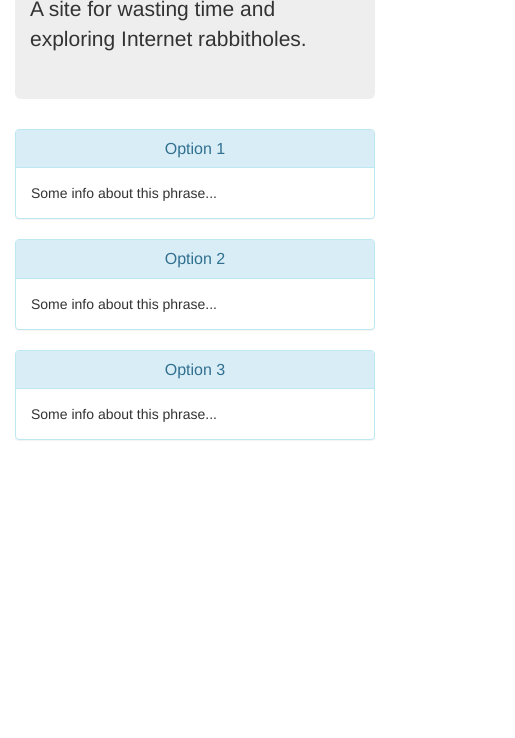
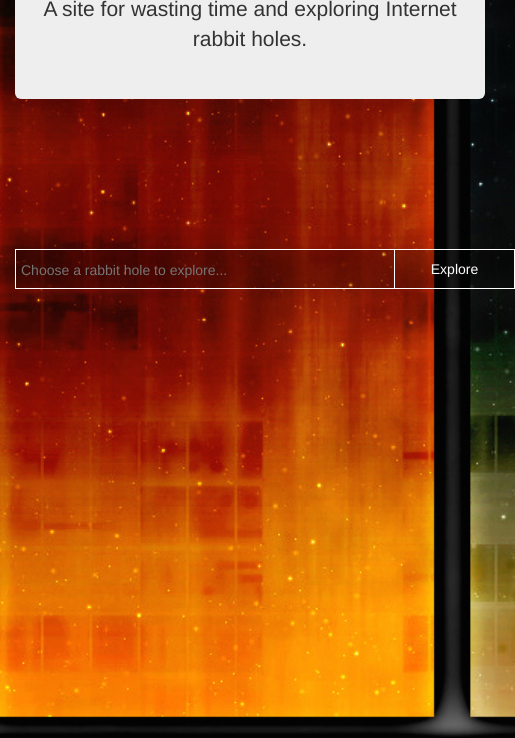
Before and after one commit to rabbithole-309k/rabbithole-309k.github.io, a plain HTML site: page index.html in a window 390 px wide. Shown: the part 106-844 px from the top of the page, 515 px wide, since content can reach past the window. Drawn offline with nearby package versions, Linux system fonts and the light colour scheme.

Commit message:
Got the site running with the api

```diff
--- a/index.html
+++ b/index.html
@@ -1,24 +1,17 @@
 <html>
   <header>
-    <title>Hello there</title>
+    <title>Rabbithole</title>
   </header>
   <head>
     <meta charset="utf-8">
     <title>Rabbithole</title>
     <link rel="stylesheet" href="http://netdna.bootstrapcdn.com/bootstrap/3.1.1/css/bootstrap.css">
+    <link rel="stylesheet" href="./styles.css">
   </head>
   <body role="document" style="">
-
-    <!-- Fixed navbar -->
     <div class="navbar navbar-inverse navbar-fixed-top" role="navigation">
       <div class="container">
         <div class="navbar-header">
-          <button type="button" class="navbar-toggle" data-toggle="collapse" data-target=".navbar-collapse">
-            <span class="sr-only">Toggle navigation</span>
-            <span class="icon-bar"></span>
-            <span class="icon-bar"></span>
-            <span class="icon-bar"></span>
-          </button>
           <a class="navbar-brand" href="index.html">Rabbithole</a>
         </div>
         <div class="navbar-collapse collapse">
@@ -26,52 +19,19 @@
             <li class="active"><a href="#">Home</a></li>
             <li><a href="about.html">About</a></li>
           </ul>
-
-        </div><!--/.nav-collapse -->
+        </div>
       </div>
     </div>
 
-    <div class="container theme-showcase" role="main">
-
-      <!-- Main jumbotron for a primary marketing message or call to action -->
-      <div class="jumbotron">
+    <div class="container theme-showcase" role="main" style="width: 500px">
+      <div class="jumbotron" style="text-align: center;">
         <h1>Rabbithole</h1>
-        <p>A site for wasting time and exploring Internet rabbitholes.</p>
+        <p>A site for wasting time and exploring Internet rabbit holes.</p>
       </div>
-
-
-      <div class="row">
-        <div class="col-sm-4">
-          <div class="panel panel-info">
-            <div class="panel-heading">
-              <h3 class="panel-title text-center">Option 1</h3>
-            </div>
-            <div class="panel-body">
-              Some info about this phrase...
-            </div>
-          </div>
-        </div><!-- /.col-sm-4 -->
-        <div class="col-sm-4">
-          <div class="panel panel-info">
-            <div class="panel-heading">
-              <h3 class="panel-title text-center">Option 2</h3>
-            </div>
-            <div class="panel-body">
-              Some info about this phrase...
-            </div>
-          </div>
-        </div><!-- /.col-sm-4 -->
-        <div class="col-sm-4">
-          <div class="panel panel-info">
-            <div class="panel-heading">
-              <h3 class="panel-title text-center">Option 3</h3>
-            </div>
-            <div class="panel-body">
-              Some info about this phrase...
-            </div>
-          </div>
-        </div><!-- /.col-sm-4 -->
-      </div>
+      <form class="search" action="display_paths.html">
+        <input type="search" name="base" placeholder="Choose a rabbit hole to explore..." required>
+        <button type="submit">Explore</button>
+      </form>
     </div>
   </body>
 </html>
--- /dev/null
+++ b/styles.css
@@ -0,0 +1,54 @@
+body {
+    background:url(./background.jpg) no-repeat center center fixed;
+    background-size:cover;
+}
+
+.search {
+    width: 500px;
+    height: 40px;
+    margin: 150px auto;
+    background: #444;
+    background: rgba(0,0,0,.2);
+    border-radius:v3px;border: 1px solid #fff;
+}
+
+.search input {
+    width: 370px;
+    padding: 10px 5px;
+    float: left;
+    color: #ccc;
+    border: 0;
+    background: transparent;
+    border-radius: 3px 0 0 3px;
+}
+
+.search input:focus {
+    outline: 0;
+    background:transparent;
+}
+
+.search button {
+    position: relative;
+    float: right;
+    border: 0;
+    padding: 0;
+    cursor: pointer;
+    height: 38px;
+    width: 120px;
+    color: #fff;
+    background: transparent;
+    border-left: 1px solid #fff;
+}
+
+.search button:hover {
+    background: #fff;
+    color:#444;
+}
+
+.search button:active {
+    box-shadow: 0px 0px 12px 0px rgba(225, 225, 225, 1);
+}
+
+.search button:focus {
+    outline: 0;
+}
```
Also changed, not shown: about.html (+1 -0 lines), display_paths.html (added, +102 -0 lines), background.jpg (added).
